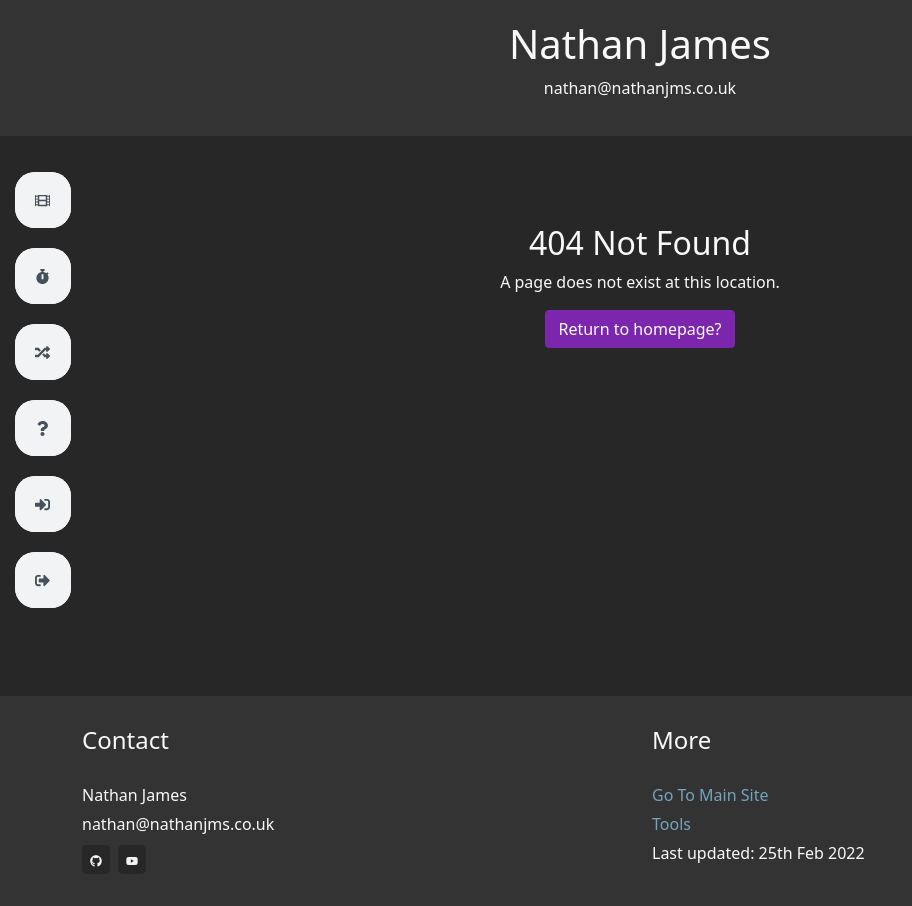
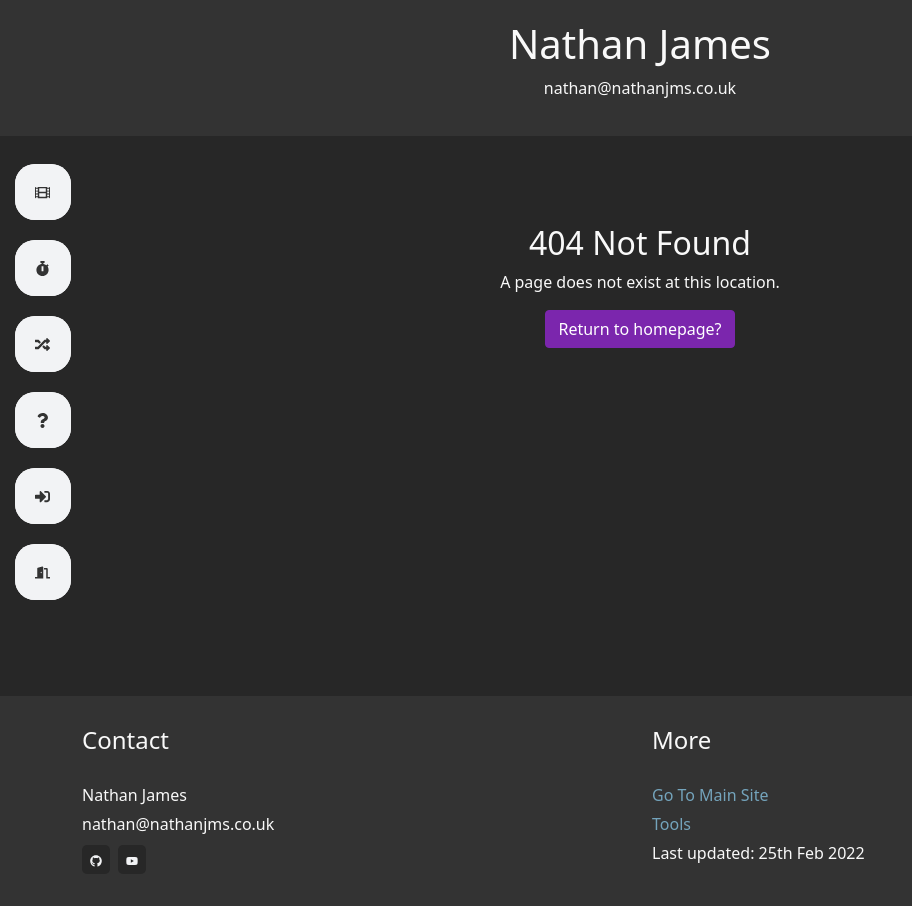
Before and after one commit to Nathanjms/nj-movies-v2, a React (Create React App) app: page /test in a window 1280 px wide. Shown: the whole page, without its empty margins (0-912 px from the left). Built offline with nearby package versions, Linux system fonts and the light colour scheme.

Commit message:
Optimise css

```diff
--- a/src/components/Global/Navbar.tsx
+++ b/src/components/Global/Navbar.tsx
@@ -1,26 +1,21 @@
 import React, { ReactElement, useState } from "react";
-import { FaBars, FaSignInAlt, FaSignOutAlt } from "react-icons/fa";
+import { FaBars, FaDoorOpen, FaSignInAlt } from "react-icons/fa";
 import navItems from "./NavItems";
 import { NavLink } from "react-router-dom";
 import "../../css/NavBar.css";
+import { Button } from "react-bootstrap";
 
 const NavBar: React.FC<{}> = (): ReactElement => {
   const [expanded, setExpanded] = useState(false);
 
   const MobileToggleBtn = (): ReactElement => {
     return (
-      <li onClick={() => setExpanded(!expanded)}>
-        {" "}
-        <button
-          className={
-            expanded
-              ? "btn button-shape mobile-button btn-clicked"
-              : "btn button-shape mobile-button"
-          }
-        >
-          <FaBars />
-        </button>
-      </li>
+      <Button
+        onClick={() => setExpanded(!expanded)}
+        className="btn navBtn mobileBtn"
+      >
+        <FaBars />
+      </Button>
     );
   };
 
@@ -28,29 +23,37 @@ const NavBar: React.FC<{}> = (): ReactElement => {
     <header className="navBar-container">
       <nav className="navBar">
         <ul
-          className={!expanded ? "webNav links hide-nav" : "webNav links fadeIn"}
+          className={"webNav links" + (expanded ? " fadeIn" : " hide-nav")}
         >
           {navItems.map((element, id) => {
             return (
               <NavLink
-                className="button-shape nav-link"
+                className="navBtn nav-link"
                 to={element.link}
                 key={id}
-                onClick={() => (setExpanded(false))}
+                onClick={() => setExpanded(false)}
               >
                 {element.icon}
-                <span>{element.text}</span>
+                <span className="nav-text">{element.text}</span>
               </NavLink>
             );
           })}
-          {/*} TODO: Dynamic signin/out buttons: */}
-          <NavLink className="button-shape nav-link" to="/signin">
+          {/*} TODO: Dynamic signin/out buttons based on auth state: */}
+          <NavLink
+            onClick={() => setExpanded(false)}
+            className="navBtn nav-link"
+            to="/signin"
+          >
             <FaSignInAlt />
-            <span>Sign In</span>
+            <span className="nav-text">Sign In</span>
           </NavLink>
-          <NavLink className="button-shape nav-link" to="/signout">
-            <FaSignOutAlt />
-            <span>Sign Out</span>
+          <NavLink
+            onClick={() => setExpanded(false)}
+            className="navBtn nav-link"
+            to="/signout"
+          >
+            <FaDoorOpen />
+            <span className="nav-text">Sign Out</span>
           </NavLink>
         </ul>
         <MobileToggleBtn />
--- a/src/css/NavBar.css
+++ b/src/css/NavBar.css
@@ -1,3 +1,7 @@
+/*--------------------------------------------------------------
+# NavBar Container
+--------------------------------------------------------------*/
+
 .navBar-container {
   display: flex;
   position: fixed;
@@ -9,8 +13,7 @@
 
 @media (min-width: 768px) {
   .navBar-container {
-    justify-content: center;
-    flex-direction: column;
+    align-items: center;
     top: 0;
     left: 0;
   }
@@ -18,86 +21,32 @@
 
 @media (max-width: 767px) {
   .navBar-container {
-    justify-content: space-evenly;
-    flex-direction: row-reverse;
     right: 0;
   }
 }
 
+/*--------------------------------------------------------------
+# NavBar
+--------------------------------------------------------------*/
+
 .navBar {
-  width: 100%;
   display: flex;
   flex-direction: column;
   align-items: flex-end;
 }
 
-.navBar * {
-  margin: 0;
-  padding: 0;
-  list-style: none;
-}
-
-.navBar > ul > li {
-  position: relative;
-  white-space: nowrap;
-  border-color: var(--dark);
-  display: inline;
-}
-
-.navBar a {
+.navBar .nav-link {
   display: flex;
   align-items: center;
   text-decoration: none;
 }
 
-.navBar a i {
+.navBar .nav-link i {
   font-size: 20px;
 }
 
-.navBar a span {
-  padding: 0 5px 0 7px;
-  color: #45505b;
-}
-
-.navBar a:hover,
-.navBar .active > a,
-.navBar li:hover > a {
-  color: #fff;
-  background: var(--primary);
-}
-
-.navBar a:hover span,
-.navBar .active > a span,
-.navBar li:hover > a span {
-  color: #fff;
-}
-
-.navBar a:hover,
-.navBar li:hover > a {
-  width: 100%;
-  color: #fff;
-}
-
-.button-logos {
-  color: #45505b;
-  padding: 8px 10px 8px 10px;
-  border-radius: 10px;
-  background: #f2f3f5;
-  margin-left: 10px;
-  margin-right: 10px;
-}
-
-.button-logos:hover {
-  color: white;
-  background-color: var(--primary);
-}
-
-.button-logos:hover > svg {
-  color: white !important;
-}
-
-.button-shape {
-  color: #45505b;
+.navBtn {
+  color: var(--dark2);
   padding: 10px 20px;
   transition: 0.3s;
   font-size: 15px;
@@ -109,81 +58,59 @@
   width: 56px;
 }
 
-.btn-clicked {
-  background-color: var(--primary);
-  color: #fff !important;
+.navBar .nav-link .nav-text {
+  padding: 0 5px 0 7px;
+  color: var(--dark2);
 }
 
-.mobile-button {
-  margin-bottom: 1rem;
+/* Make text on hover/active be white */
+.navBar .nav-link:hover .nav-text,
+.navBar .nav-link.active .nav-text {
+  color: #fff;
 }
 
-@media (min-width: 768px) {
-  .navBar a {
-    margin-bottom: 20px;
-  }
-  .navBar a span {
-    display: none;
-    color: #fff;
-  }
-  .navBar a:hover span,
-  .navBar li:hover > a span {
-    display: block;
-  }
-  .mobile-button {
-    display: none;
-  }
-  .authNav {
-    display: none;
-  }
-}
-
-@media (max-width: 767px) {
-  .webNav a {
-    margin-bottom: 5px;
-  }
-  .webNav {
-    display: flex;
-    flex-direction: column;
-    align-items: flex-end;
-    margin-bottom: 1rem;
-  }
-  .hide-nav {
-    display: none !important;
-  }
-
-  .webNav a {
-    width: 100%;
-  }
-
-  .button-logos {
-    color: white;
-    background-color: var(--primary);
-  }
-
-  .nav-link.active {
-    color: #fff;
-    background: var(--primary);
-  }
-
-  .nav-link.active span {
-    color: #fff;
-  }
-
-  .navBar a span,
-  .navBar li > a span {
-    display: block;
-  }
-}
-
+.navBar .nav-link:hover,
 .navBar .nav-link.active {
   color: #fff;
   background: var(--primary);
   font-weight: normal;
 }
 
+.navBar .nav-link:hover {
+  width: 100%;
+}
+
+.navBar .webNav {
+  padding-left: 0;
+}
+
+/*--------------------------------------------------------------
+# NavBar - Desktop
+--------------------------------------------------------------*/
+
+@media (min-width: 768px) {
+  .navBar .nav-link {
+    margin-bottom: 20px;
+  }
+  .navBar .nav-link .nav-text {
+    display: none;
+    color: #fff;
+    white-space: nowrap;
+  }
+  .navBar .nav-link:hover .nav-text {
+    display: block;
+  }
+  .mobileBtn {
+    display: none;
+  }
+}
+
+/*--------------------------------------------------------------
+# NavBar - Mobile
+--------------------------------------------------------------*/
+
 .fadeIn {
-  animation: fadeIn ease 0.5s;
+  animation: fadeIn ease 0.3s;
 }
 
 @keyframes fadeIn {
@@ -194,3 +121,31 @@
     opacity: 1;
   }
 }
+
+@media (max-width: 767px) {
+  .mobileBtn {
+    margin-bottom: 1rem;
+  }
+
+  .navBar > .webNav .nav-link {
+    margin-bottom: 5px;
+    width: 100%;
+  }
+  .navBar > .webNav {
+    display: flex;
+    flex-direction: column;
+    align-items: flex-end;
+  }
+  .hide-nav {
+    display: none !important;
+  }
+
+  .button-logos {
+    color: white;
+    background-color: var(--primary);
+  }
+
+  .navBar .nav-link .nav-text {
+    display: block;
+  }
+}
```
